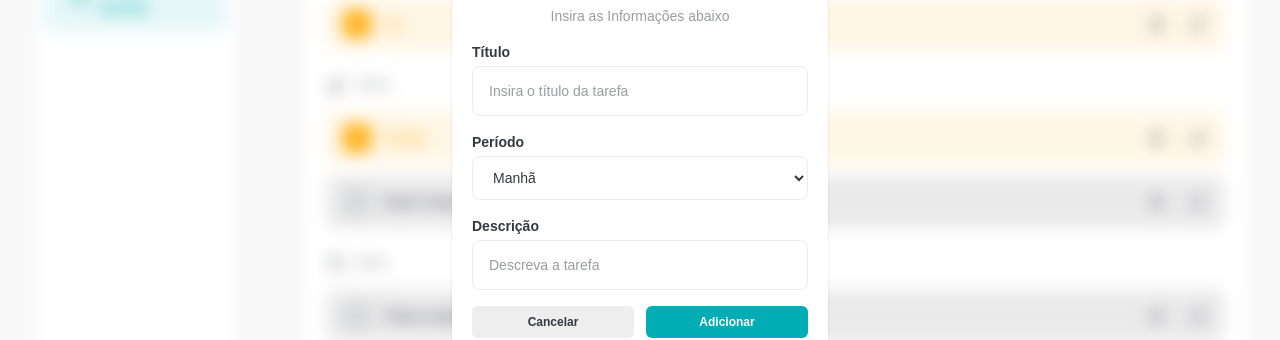
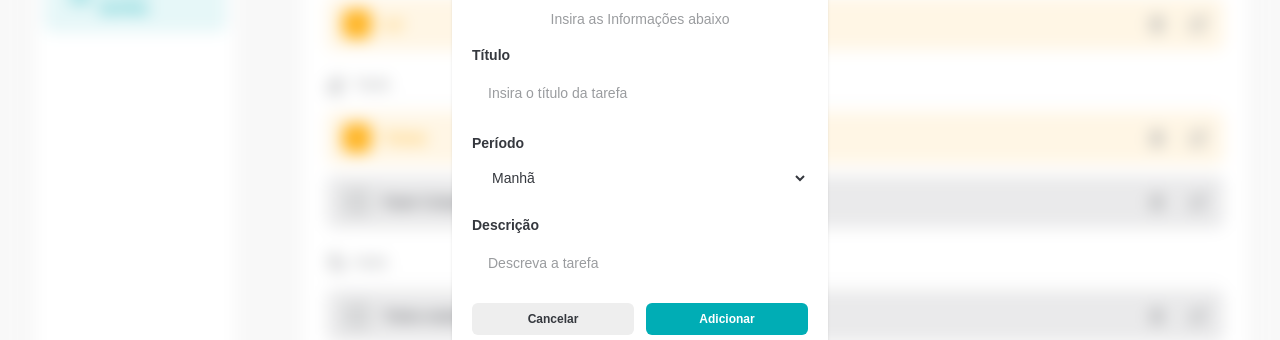
Before and after one commit to joaovpzdev/fsc-task-manager, a React (Vite) app: page / in a window 1280 px wide. Both pictures are taken after a click on the button "Adicionar Tarefa". Shown: the part 244-584 px from the top of the page. Built offline with nearby package versions, Linux system fonts and the light colour scheme; a web font is replaced by a local one.

Commit message:
feat: ensure the errors in AddDialog will be showed in the correct way.

```diff
--- a/src/components/AddDialog.jsx
+++ b/src/components/AddDialog.jsx
@@ -12,11 +12,51 @@ const AddDialog = ({ isOpen, handleClose, handleAddTask }) => {
   const [title, setTitle] = useState();
   const [time, setTime] = useState("morning");
   const [description, setDescription] = useState();
-  const [error, setError] = useState([]);
+  const [errors, setError] = useState([]);
 
   const nodeRef = useRef();
 
+  //o .trim() é usado para remover espaços em branco no início e no final da string, garantindo que o título e a descrição não sejam apenas espaços em branco.
+  const getValidationError = (inputName) => {
+    return errors.find((error) => error.inputName === inputName)?.message;
+  };
+
+  const clearFieldError = (inputName) => {
+    setError((prevErrors) =>
+      prevErrors.filter((error) => error.inputName !== inputName),
+    );
+  };
+
   const handleSaveClick = () => {
+    const validationErrors = [];
+
+    if (!title?.trim()) {
+      validationErrors.push({
+        inputName: "title",
+        message: "O título é obrigatório.",
+      });
+    }
+
+    if (!time?.trim()) {
+      validationErrors.push({
+        inputName: "time",
+        message: "O período é obrigatório.",
+      });
+    }
+
+    if (!description?.trim()) {
+      validationErrors.push({
+        inputName: "description",
+        message: "A descrição é obrigatória.",
+      });
+    }
+
+    setError(validationErrors);
+
+    if (validationErrors.length > 0) {
+      return;
+    }
+
     handleAddTask({
       id: v4(),
       title,
@@ -32,10 +72,9 @@ const AddDialog = ({ isOpen, handleClose, handleAddTask }) => {
       setTitle("");
       setTime("morning");
       setDescription("");
+      setError([]);
     }
   }, [isOpen]);
-
-
 
   //o CSSTransition é usado para animar a entrada e saída do componente, aplicando classes CSS específicas durante a transição.
   // o createPortal é usado para renderizar o componente em um nó DOM diferente do nó pai, permitindo que ele seja exibido acima de outros elementos da interface do usuário.
@@ -70,6 +109,7 @@ const AddDialog = ({ isOpen, handleClose, handleAddTask }) => {
                   placeholder="Insira o título da tarefa"
                   value={title}
                   onChange={(event) => setTitle(event.target.value)}
+                  error={getValidationError("title")}
                 />
 
                 <div className="flex flex-col gap-1 text-left">
@@ -81,14 +121,22 @@ const AddDialog = ({ isOpen, handleClose, handleAddTask }) => {
                   </label>
                   <select
                     id="time"
-                    className="w-full rounded-lg border border-[#ECECEC] bg-white px-4 py-3 text-sm text-[#35383E] outline-none transition duration-200 focus:border-[#00ADB5] focus:ring-2 focus:ring-[#00ADB5]/20"
+                    className={`w-full rounded-lg px-4 py-3 text-sm text-[#35383E] outline-none transition duration-200 focus:border-[#00ADB5] focus:ring-2 focus:ring-[#00ADB5]/20 ${getValidationError("time") ? "border-red-500 bg-red-50" : "border-[#ECECEC] bg-white"}`}
                     value={time}
-                    onChange={(event) => setTime(event.target.value)}
+                    onChange={(event) => {
+                      setTime(event.target.value);
+                      clearFieldError("time");
+                    }}
                   >
                     <option value="morning">Manhã</option>
                     <option value="afternoon">Tarde</option>
                     <option value="evening">Noite</option>
                   </select>
+                  {getValidationError("time") && (
+                    <p className="text-sm text-red-600">
+                      {getValidationError("time")}
+                    </p>
+                  )}
                 </div>
 
                 <Input
@@ -97,6 +145,7 @@ const AddDialog = ({ isOpen, handleClose, handleAddTask }) => {
                   placeholder="Descreva a tarefa"
                   value={description}
                   onChange={(event) => setDescription(event.target.value)}
+                  error={getValidationError("description")}
                 />
 
                 <div className="flex gap-3">
--- a/src/components/Input.jsx
+++ b/src/components/Input.jsx
@@ -1,4 +1,4 @@
-const Input = ({ label, ...rest }) => {
+const Input = ({ label, error, ...rest }) => {
   return (
     <div className="flex flex-col space-y-1 text-left w-full">
       <label
@@ -8,9 +8,16 @@ const Input = ({ label, ...rest }) => {
         {label}
       </label>
       <input
-        className="w-full text-left px-4 py-3 border-solid border border-[#ECECEC] rounded-lg placeholder:text-sm placeholder:text-[#9A9C9F] outline-[#00ADB5]"
+        className={`w-full text-left px-4 py-3 border-solid rounded-lg placeholder:text-sm placeholder:text-[#9A9C9F] outline-[#00ADB5] ${error ? "border-red-500 bg-red-50" : "border-[#ECECEC] bg-white"}`}
+        aria-invalid={error ? "true" : "false"}
+        aria-describedby={error ? `${rest.id}-error` : undefined}
         {...rest}
       />
+      {error && (
+        <p id={`${rest.id}-error`} className="text-sm text-red-600">
+          {error}
+        </p>
+      )}
     </div>
   );
 };
```
